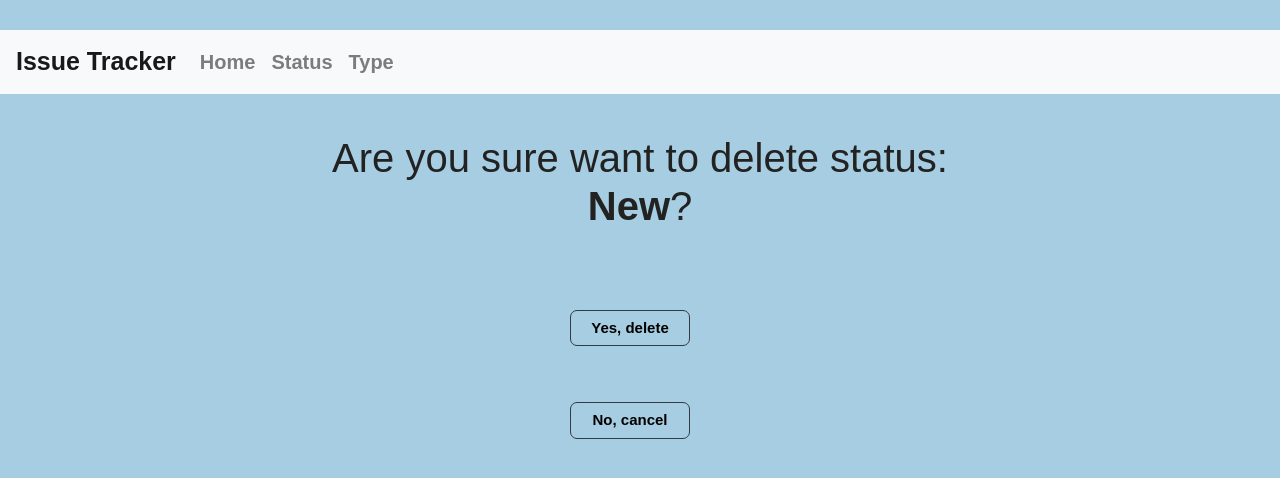
After one commit to Aisuluu1405/python_group_3_homework_49_Aisulu_Dzhusupova, a Django app: page /status/delete/1/ in a window 1280 px wide. The commit adds this page. Shown: the top 478 px of the page. Run offline with Django 3.2, Linux system fonts and the light colour scheme; data comes from the database, SQL or seed files in the repository; some libraries are stand-ins or nearby versions.

Commit message:
Created page 'status_delete.html'

```diff
--- a/source/main/urls.py
+++ b/source/main/urls.py
@@ -16,7 +16,8 @@ Including another URLconf
 from django.contrib import admin
 from django.urls import path
 
-from webapp.views import IndexView, IssueView, IssueCreateView, issue_edit_view, issue_delete_view, StatusIndexView, StatusCreateView, status_edit_view
+from webapp.views import IndexView, IssueView, IssueCreateView, issue_edit_view, issue_delete_view,\
+    StatusIndexView, StatusCreateView, status_edit_view, status_delete_view
 
 urlpatterns = [
     path('admin/', admin.site.urls),
@@ -28,4 +29,5 @@ urlpatterns = [
     path('status/', StatusIndexView.as_view(), name='status_index'),
     path('status/add/', StatusCreateView.as_view(), name='status_add'),
     path('status/<int:pk>/edit/', status_edit_view, name='status_edit'),
+    path('status/delete/<int:pk>/', status_delete_view, name='status_delete'),
 ]
--- /dev/null
+++ b/source/webapp/templates/status_delete.html
@@ -0,0 +1,13 @@
+{% extends "base.html" %}
+{% block title %}Delete Status{% endblock %}
+
+{% block content %}
+    <h1 class="question text-center">Are you sure want to delete status:
+        <br>
+        <b>{{ status }}</b>?</h1>
+    <form method="POST" action="{% url "status_delete" status.pk %}" class="text-center">
+        {% csrf_token %}
+        <p><input type="submit" value="Yes, delete" class="btn btn-outline-dark"></p>
+        <p><a href="{% url 'status_index' %}" class="btn btn-outline-dark">No, cancel</a></p>
+    </form>
+{% endblock %}
--- a/source/webapp/templates/status_index.html
+++ b/source/webapp/templates/status_index.html
@@ -27,7 +27,7 @@
                                 <td>{{ status.pk }}</td>
                                 <td>{{ status}}</td>
 
-                                <td><p><a href=""><i class="fas fa-trash-alt"></i></a>
+                                <td><p><a href="{% url 'status_delete' status.pk %}"><i class="fas fa-trash-alt"></i></a>
                                        <a href="{% url 'status_edit' status.pk %}"><i class="fas fa-edit"></i></a></p> </td>
                             </tr>
                             </tbody>
--- a/source/webapp/views.py
+++ b/source/webapp/views.py
@@ -121,3 +121,12 @@ def status_edit_view(request, pk):
         return redirect('status_index')
     else:
         return render(request, 'status_edit.html', context={'form': form, 'status': status})
+
+
+def status_delete_view(request, pk):
+    status = get_object_or_404(Status, pk=pk)
+    if request.method == 'GET':
+        return render(request, 'status_delete.html', context={'status': status})
+    elif request.method == 'POST':
+        status.delete()
+    return redirect('status_index')
```
